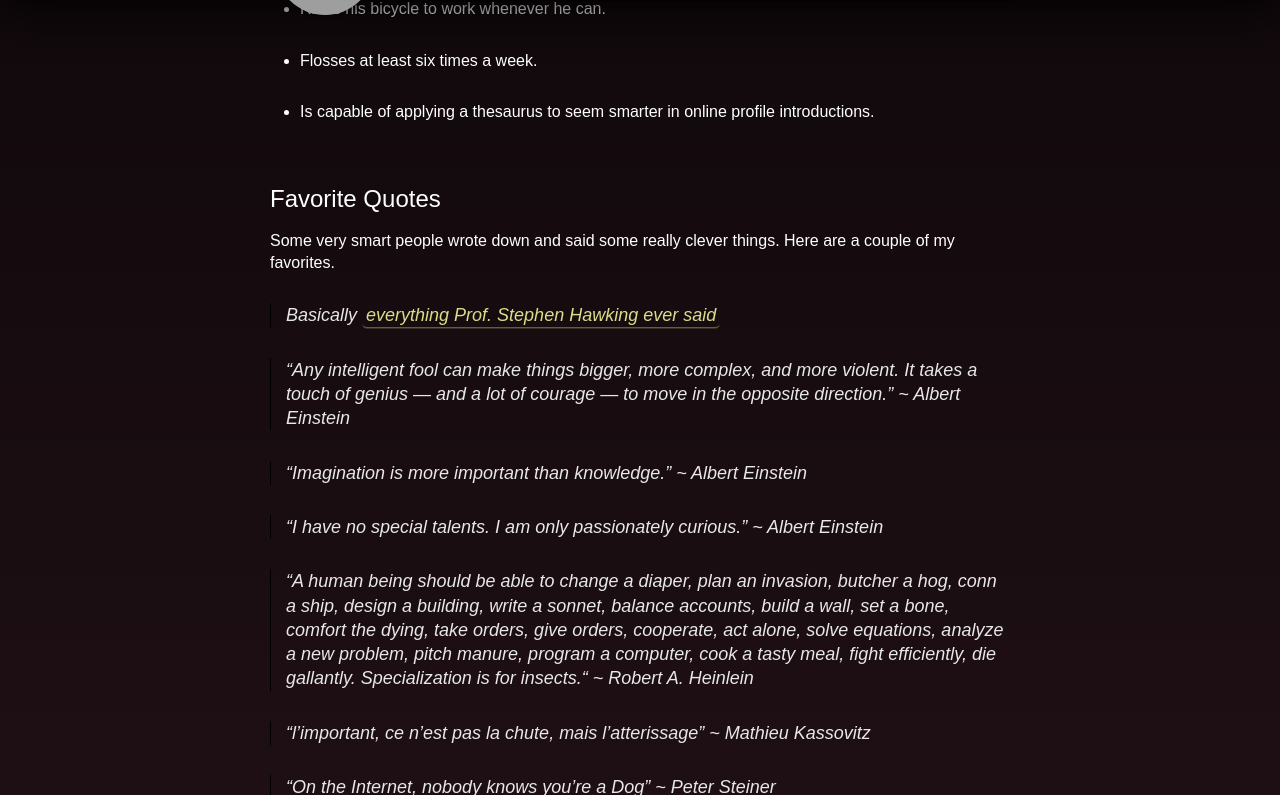
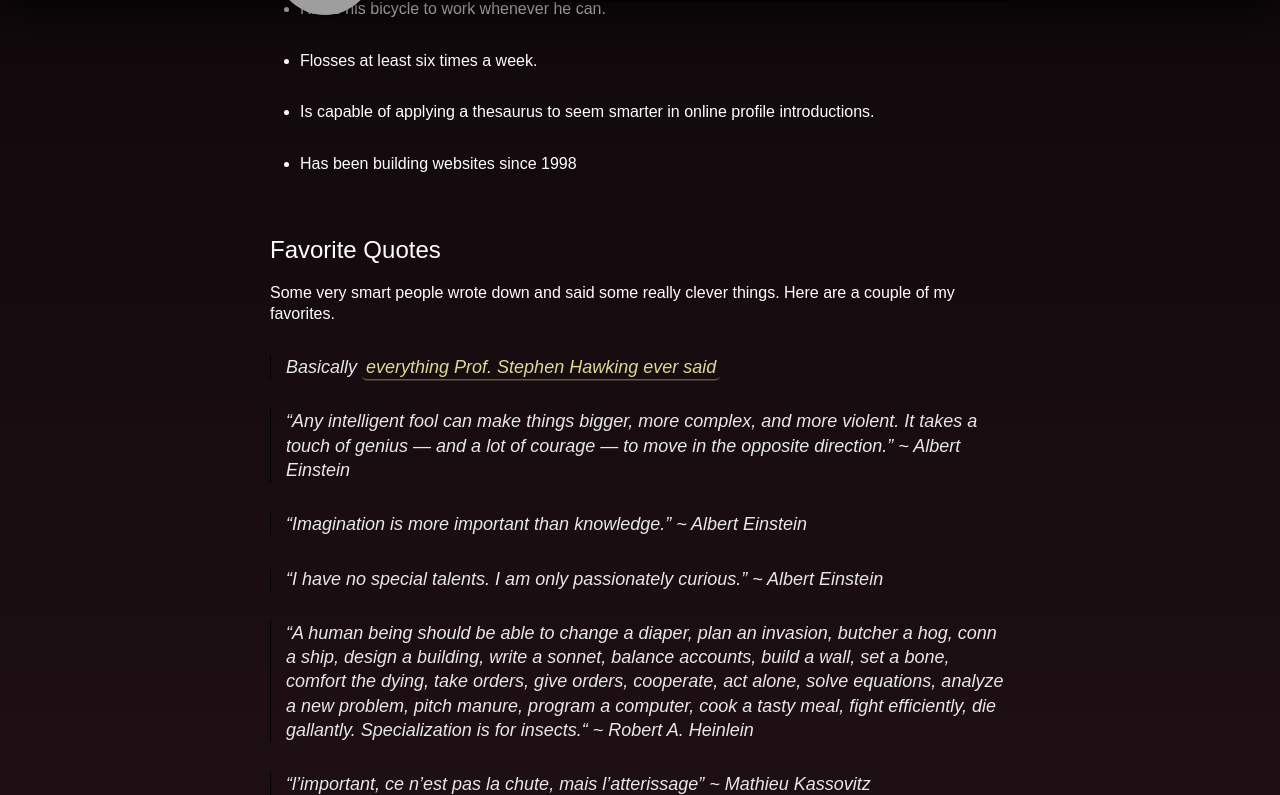
Before and after one commit to johanbove/johanbove.github.io, a Jekyll site: the page built from introduction.markdown, in a window 1280 px wide and 900 px high, scrolled down 882 px, cut to the strip 105-900 px from the top of the window. Built offline with Jekyll 4.4.1, drawn with Linux system fonts in a browser that asks for light colours; grey boxes are pictures that could not be loaded.

Commit message:
Update introduction
Added bragging right

```diff
--- a/introduction.markdown
+++ b/introduction.markdown
@@ -26,6 +26,7 @@ I am perpetually online exploring the zest of the Web in all its interactive fac
 - Rides his bicycle to work whenever he can.
 - Flosses at least six times a week.
 - Is capable of applying a thesaurus to seem smarter in online profile introductions.
+- Has been building websites since 1998
 
 ## Favorite Quotes
 
```
